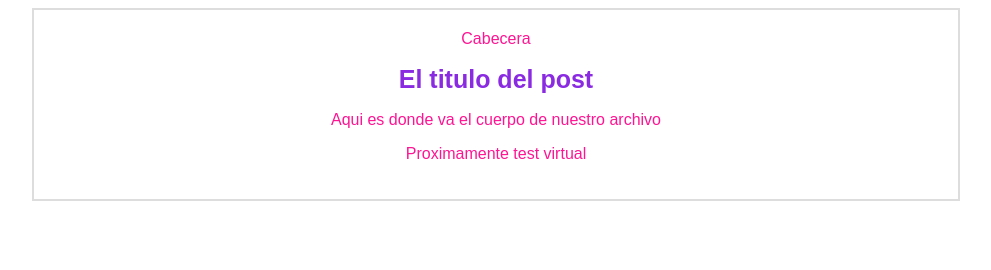
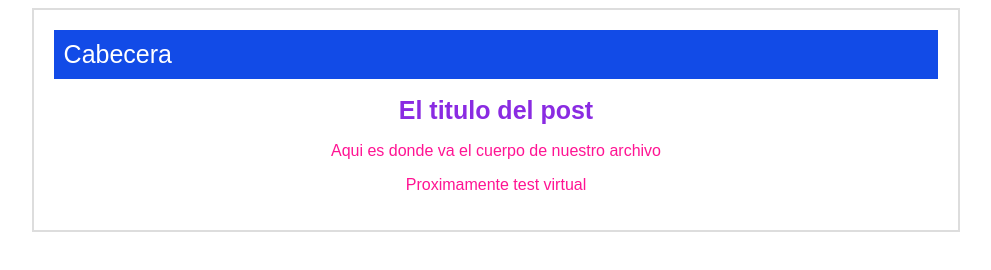
Before and after one commit to asaelj/hyperblog, a plain HTML site: page index.html in a window 1280 px wide. Shown: the whole page, without its empty margins (144-1135 px from the left). Drawn offline with Linux system fonts and the light colour scheme.

Commit message:
Finalizada la cabecera con diseño azul

```diff
--- a/css/style.css
+++ b/css/style.css
@@ -13,6 +13,14 @@ body {
   border: 2px solid #dddddd
 }
 
+.cabecera{
+  background: rgb(18, 75, 231);
+  padding: 10px;
+  color: white;
+  font-size: 25px;
+  text-align: left;
+}
+
 h1{
   font-size: 25px;
   color: blueviolet;
```
